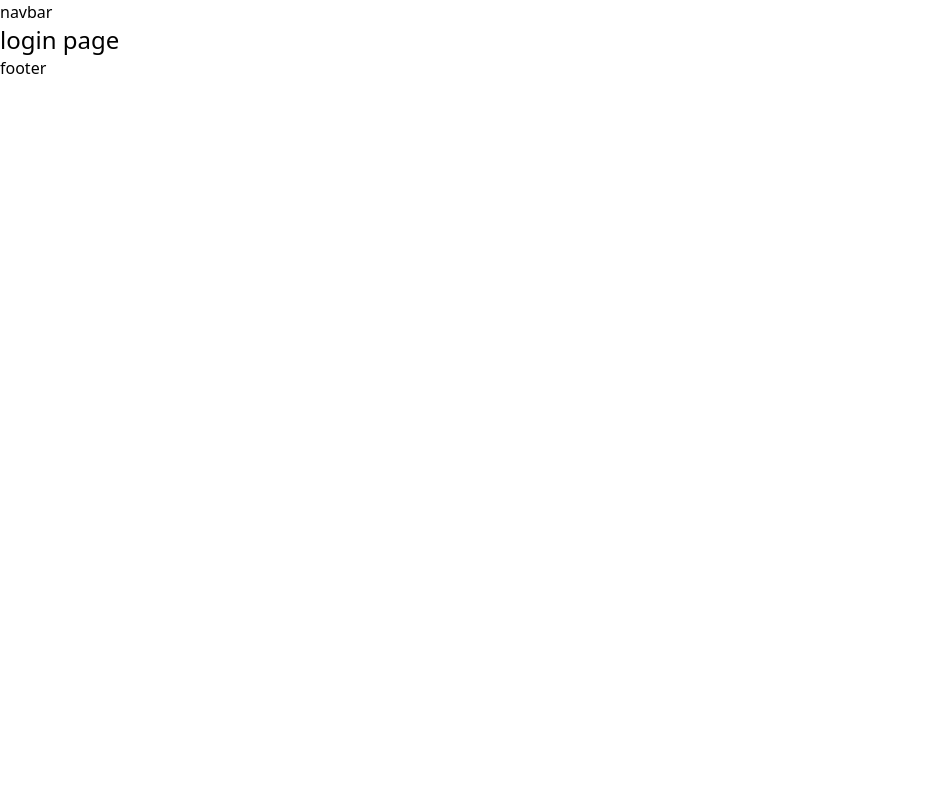
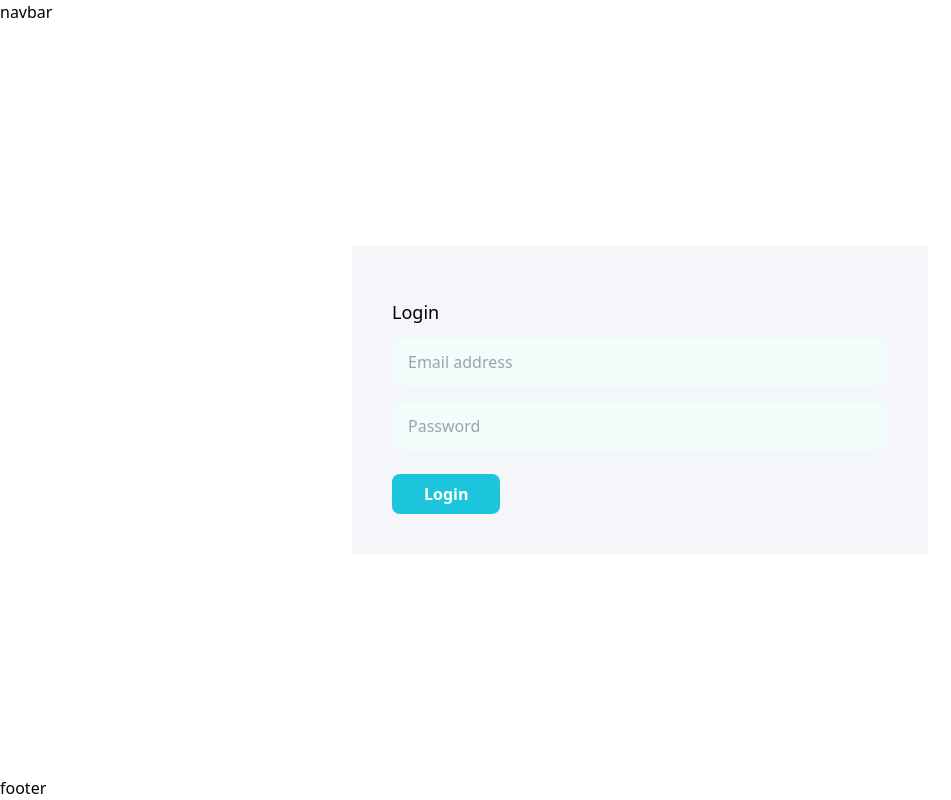
Before and after one commit to mesu-ai/next-authenticate-app, a Next.js app: page /login in a window 1280 px wide. Shown: the whole page, without its empty margins (0-951 px from the left). Built offline with nearby package versions, Linux system fonts and the light colour scheme.

Commit message:
update login page

```diff
--- a/package.json
+++ b/package.json
@@ -11,9 +11,11 @@
   "dependencies": {
     "eslint": "8.28.0",
     "eslint-config-next": "13.0.6",
+    "formik": "^2.2.9",
     "next": "13.0.6",
     "react": "18.2.0",
-    "react-dom": "18.2.0"
+    "react-dom": "18.2.0",
+    "yup": "^0.32.11"
   },
   "devDependencies": {
     "autoprefixer": "^10.4.13",
--- /dev/null
+++ b/src/components/atoms/InputField.jsx
@@ -0,0 +1,37 @@
+import { Field, useField } from 'formik';
+
+const InputField = ({
+	label = '',
+	lebelStyle = '',
+	as = '',
+	type = '',
+	name = '',
+	placeholder = '',
+	className = '',
+	...props
+}) => {
+
+	const [field, meta, helpers] = useField({ name });
+
+	return (
+		<>
+			<label className={`mb-2  ${lebelStyle}`} htmlFor={name}>
+				{label}
+				<Field
+					as={as}
+					type={type}
+					className={`w-full outline-none inline  ${className}`}
+					name={name}
+					placeholder={placeholder}
+					{...props}
+				/>
+			</label>
+
+			{meta.touched && meta.error ? (
+				<div className='pt-2 text-red-600'>{meta.error}</div>
+			) : null}
+		</>
+	);
+};
+
+export default InputField;
--- a/src/layout/Layout.jsx
+++ b/src/layout/Layout.jsx
@@ -3,13 +3,13 @@ import Footer from './footer/Footer';
 import Header from './header/Header';
 import Main from './main/Main';
 
-const Layout = ({children}) => {
+const Layout = ({ children }) => {
   return (
-    <>
-    <Header />
-    <Main>{children}</Main>
-    <Footer />
-  </>
+    <div className='container mx-auto min-h-screen flex flex-col justify-between'>
+      <Header />
+      <Main>{children}</Main>
+      <Footer />
+    </div>
   );
 };
 
--- a/src/layout/main/Main.jsx
+++ b/src/layout/main/Main.jsx
@@ -1,7 +1,7 @@
 import React from 'react';
 
 const Main = ({children}) => {
-  return <main> {children}</main>;
+  return <main className=''> {children}</main>;
 };
 
 export default Main;
--- a/src/pages/login.jsx
+++ b/src/pages/login.jsx
@@ -1,12 +1,66 @@
+import { Form, Formik } from 'formik';
 import React from 'react';
+import InputField from '../components/atoms/InputField';
+import * as Yup from 'yup';
+
+const initialValues = {
+  email: '',
+  password: '',
+};
+
+const validationSchema = Yup.object({
+  email: Yup.string()
+    .email('Invalid email address')
+    .required('Email is required'),
+  password: Yup.string()
+    .min(6, 'Password should be at least 6 charecter long')
+    .required('Password is required'),
+  // .matches(/^(?=.*[a-z])(?=.*[A-Z])(?=.*\d)[A-Za-z\d@$!%*#?&]{8,16}$/, 'Invalid password'),
+});
+
+const onSubmit = (data) => {
+  console.log({ data });
+};
 
 const login = () => {
   return (
-    <div>
-      <p className='text-2xl'>
-        login page
-      </p>
+    <div className='flex flex-col justify-center   bg-ghostwhite w-1/2 max-w-xl mx-auto p-10'>
 
+      <p className='text-lg py-3'>Login</p>
+      <Formik
+        initialValues={initialValues}
+        validationSchema={validationSchema}
+        onSubmit={onSubmit}
+      >
+        {/* <fieldset disabled={isLoading}> */}
+        <fieldset>
+          <Form className=''>
+            <InputField
+              // icon={<EmailIcon classname="w-4 h-5" />}
+              name='email'
+              type='email'
+              placeholder='Email address'
+              className='bg-teal-50 rounded-xl px-4 py-3'
+            />
+
+            <InputField
+              // icon={<LockIcon classname="w-4 h-5" />}
+              name='password'
+              type='password'
+              placeholder='Password'
+              className=' mt-4 bg-teal-50 rounded-xl px-4 py-3'
+            />
+
+            <button
+              className=' mt-6 px-8 bg-action rounded-lg py-2 text-white font-semibold'
+              type='submit'
+            >
+              Login
+              {/* <LoadingButtonWithTitle title="Log in" loading={isLoading} spinnerClassName="text-action" /> */}
+            </button>
+          </Form>
+        </fieldset>
+      </Formik>
     </div>
   );
 };
--- a/tailwind.config.js
+++ b/tailwind.config.js
@@ -5,7 +5,26 @@ module.exports = {
     "./src/**/*.{js,ts,jsx,tsx}",
   ],
   theme: {
-    extend: {},
+    extend: {
+      colors: {
+				slategray: '#777E90',
+				ghostwhite: '#F5F6FA',
+				alignwhite: '#F8F8F8',
+				smoke: '#F1F3F8',
+				darkblue: '#28336F',
+				darkblack: '#2A2E43',
+				action: '#1CC5DC',
+				mercury: '#E6E8EC',
+				lightgray: '#B1B5C3',
+				yellow: '#F2B556',
+				danger: '#FF114A',
+				success: '#5DC80C',
+				thingreen: '#EBFDF4',
+				thinyellow: '#FBF5EB',
+				info: '#245DF1',
+				whitesmoke: '#F5F6F7',
+			},
+    },
   },
   plugins: [],
 }
```
Also changed, not shown: 1 other file (tests, documents, lock files or other folders).
